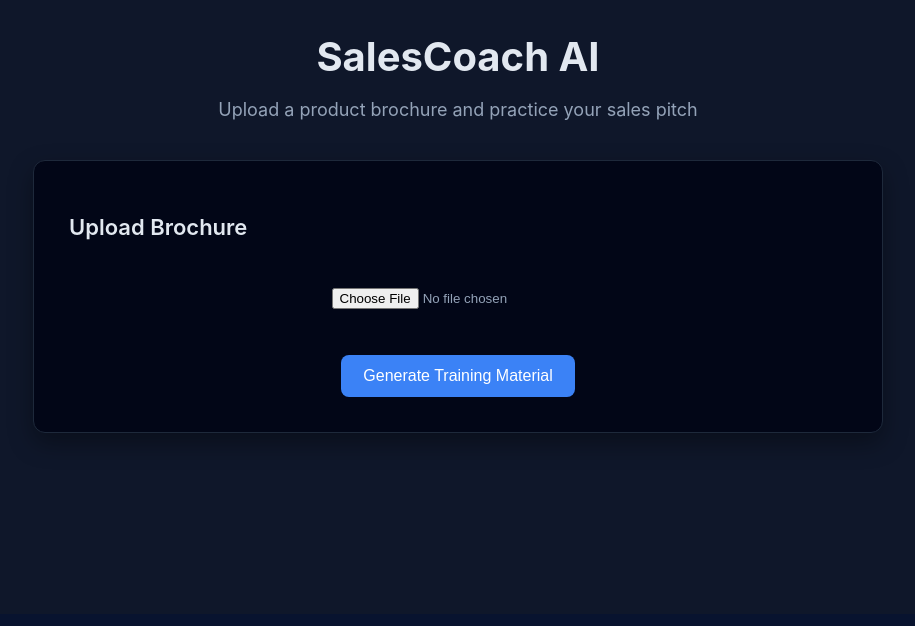
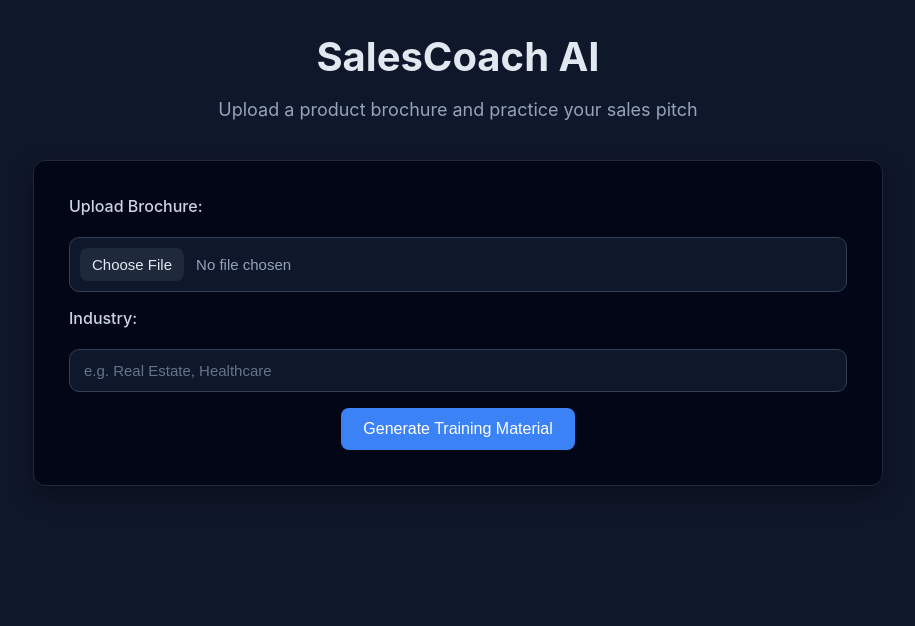
Before and after one commit to mugdhachalla/ai-sales-coach, a Flask app: page /upload_page in a window 1280 px wide. Shown: the part 186-812 px from the top of the page, without its empty margins (182-1097 px from the left). Before the commit the page ends 630 px from the top, so only its background shows below. Run offline with Flask 3, Linux system fonts and the light colour scheme.

Commit message:
improve prompt and more

```diff
--- a/app.py
+++ b/app.py
@@ -3,24 +3,42 @@ from flask import Flask, render_template, request, jsonify, redirect, url_for, s
 import pdfplumber
 import os
 import requests
+import re
 from dotenv import load_dotenv
-from sentence_transformers import SentenceTransformer
-import faiss
-import numpy as np
 
 load_dotenv()
 
+MODE = (os.getenv("APP_MODE", "production") or "production").lower()
+USE_FULL_RAG = MODE in {"local", "dev", "development"}
+
 HF_API_KEY = os.getenv("HF_API_KEY")
+
+
+embedding_model = None
+faiss = None
+np = None
+
+if USE_FULL_RAG:
+    try:
+        from sentence_transformers import SentenceTransformer
+        import faiss
+        import numpy as np
+
+        embedding_model = SentenceTransformer("all-MiniLM-L6-v2")
+    except Exception as e:
+        print(f"[WARN] Full RAG disabled due to import/init issue: {e}")
+        USE_FULL_RAG = False
 
 
 client = InferenceClient(
     model="meta-llama/Llama-3.1-8B-Instruct",
     token=HF_API_KEY
 )
-embedding_model = SentenceTransformer("all-MiniLM-L6-v2")
 
 app = Flask(__name__)
 app.secret_key = os.getenv("SECRET_KEY")
+
+print(f"[INFO] APP_MODE={MODE} | FULL_RAG={'enabled' if USE_FULL_RAG else 'disabled'}")
 
 
 def extract_text(pdf_file):
@@ -56,11 +74,17 @@ def chunk_text(text, chunk_size=500):
 
 def create_embeddings(chunks):
 
+    if not USE_FULL_RAG or embedding_model is None or np is None:
+        raise RuntimeError("Full RAG mode is disabled. Embeddings are unavailable.")
+
     embeddings = embedding_model.encode(chunks)
 
     return np.array(embeddings).astype("float32")
 
 def build_index(embeddings):
+
+    if not USE_FULL_RAG or faiss is None:
+        raise RuntimeError("Full RAG mode is disabled. FAISS index is unavailable.")
 
     dimension = embeddings.shape[1]
 
@@ -72,6 +96,14 @@ def build_index(embeddings):
 
 
 def retrieve_context(query, index, chunks, k=3):
+
+    if not USE_FULL_RAG or embedding_model is None or np is None:
+        return retrieve_context_lightweight(query, chunks, k=k)
+
+    if not chunks:
+        return ""
+
+    k = min(k, len(chunks))
 
     query_embedding = embedding_model.encode([query]).astype("float32")
 
@@ -85,49 +117,78 @@ def retrieve_context(query, index, chunks, k=3):
     return " ".join(results)
 
 
-def generate_pitch(query, index, chunks):
+def retrieve_context_lightweight(query, chunks, k=3):
 
-    context = retrieve_context(query, index, chunks)
+    if not chunks:
+        return ""
+
+    k = min(k, len(chunks))
+
+    query_terms = set(re.findall(r"\w+", query.lower()))
+    scored_chunks = []
+
+    for chunk in chunks:
+        chunk_terms = set(re.findall(r"\w+", chunk.lower()))
+        overlap_score = len(query_terms.intersection(chunk_terms))
+        length_score = min(len(chunk) / 1000.0, 0.5)
+        score = overlap_score + length_score
+        scored_chunks.append((score, chunk))
+
+    top_chunks = [chunk for _, chunk in sorted(scored_chunks, key=lambda x: x[0], reverse=True)[:k]]
+    return " ".join(top_chunks)
+
+
+def generate_pitch(context, industry="General"):
+
     context = context[:2000]
 
     prompt = f"""
-        You are an experienced sales trainer preparing training material for a new salesperson.
+        You are an experienced sales trainer and a Subject Matter Expert in the {industry} industry.
 
-        The salesperson needs to study the product and learn how to confidently explain and sell it to customers.
+        You are preparing training material for a new salesperson.
+
+        The salesperson needs to study the product and learn how to confidently explain, position, and sell it to customers within this industry context.
 
         Using the product information below, create clear and structured training material.
+
+        Ensure your explanations reflect real world industry knowledge, customer expectations, and competitive dynamics in the {industry} space.
 
         The material should be easy to read and written like a trainer teaching a trainee how to sell the product.
 
         Write the training material using the following structure:
 
         PRODUCT OVERVIEW
-        Explain what the product is and what it is designed to do.
+        Explain what the product is, what it does, and how it fits within the {industry} industry. Provide context on where it stands in the market.
 
         TARGET CUSTOMER
-        Describe who the ideal customer for this product is.
+        Describe the ideal customer profile in the {industry}. Include roles, business types, and typical pain points relevant to this industry.
 
         KEY CUSTOMER BENEFITS
-        Explain the most important ways this product helps customers or solves problems.
+        Explain the most important ways this product helps customers. Clearly connect benefits to real problems faced in the {industry}.
 
         IMPORTANT FEATURES
-        Explain the most important product features and why they matter to customers.
+        Explain the most important product features and why they matter specifically for customers in this industry.
 
         HOW TO EXPLAIN THIS PRODUCT TO A CUSTOMER
-        Describe how a salesperson should talk about this product during a conversation with a customer.
+        Describe how a salesperson should present this product in a conversation. Include positioning, storytelling, and value articulation tailored to the {industry}.
 
         COMMON CUSTOMER QUESTIONS
-        List a few realistic questions a customer might ask about this product.
+        List realistic questions customers in this industry are likely to ask about the product.
+
+        CUSTOMER OBJECTIONS AND HOW TO HANDLE THEM
+        List common objections customers may have in this industry. For each objection, provide a strong, practical response that a salesperson can use confidently.
 
         SALES TIPS
-        Give practical advice to the salesperson on how to present the product confidently.
+        Give practical, real world advice to help the salesperson present, differentiate, and close effectively in the {industry}.
 
         Guidelines:
         Write in clear paragraphs.
         Do not use asterisks or bullet symbols.
         Do not use markdown formatting.
-        Keep the tone professional, helpful, and instructional.
-        Write as if a trainer is teaching a new salesperson how to sell the product.
+        Keep the tone professional, practical, and instructional.
+        Write as if a trainer is coaching a new salesperson to succeed in real customer conversations.
+        Focus on clarity, confidence, and industry relevance.
+        Ensure all sections are completed fully. Keep explanations concise but complete.
 
         Product information from the brochure:
         {context}
@@ -141,7 +202,7 @@ def generate_pitch(query, index, chunks):
                 {"role": "system", "content": "You are a professional sales trainer."},
                 {"role": "user", "content": prompt}
             ],
-            max_tokens=900
+            max_tokens=1500
         )
 
         return completion.choices[0].message.content
@@ -246,28 +307,33 @@ def upload_page():
 @app.route("/upload", methods=["POST"])
 def upload():
 
-    file = request.files["brochure"]
+    file = request.files.get("brochure")
+    industry = (request.form.get("industry", "General") or "General").strip()
+
+    if not file or file.filename == "":
+        return "No file uploaded", 400
 
     brochure_text = extract_text(file)
+    if not brochure_text.strip():
+        return "Could not extract text from brochure", 400
 
     chunks = chunk_text(brochure_text)
+    if not chunks:
+        return "No usable content found", 400
 
-    embeddings = create_embeddings(chunks)
+    query = f"{industry} product features benefits pricing use cases target customer"
 
-    index = build_index(embeddings)
-    context = retrieve_context(
-        "product features benefits pricing use cases target customer",
-        index,
-        chunks
-    )
+    if USE_FULL_RAG:
+        embeddings = create_embeddings(chunks)
+        index = build_index(embeddings)
+        context = retrieve_context(query, index, chunks, k=3)
+    else:
+        context = retrieve_context_lightweight(query, chunks, k=3)
 
-    pitch = generate_pitch(
-        "product features benefits pricing use cases target customer",
-        index,
-        chunks
-    )
-    session ["pitch"]=pitch
-    session["context"]=context
+    pitch = generate_pitch(context=context, industry=industry)
+    session["pitch"] = pitch
+    session["context"] = context
+    session["industry"] = industry
 
     return render_template("results.html", pitch=pitch)
 
--- a/static/styles.css
+++ b/static/styles.css
@@ -161,13 +161,56 @@ font-size:22px;
 font-weight:600;
 }
 
-/* FILE UPLOAD */
+/* INPUTS */
+
+input[type="text"],
+textarea,
+input[type="file"]{
+width:100%;
+box-sizing:border-box;
+padding:12px 14px;
+border-radius:10px;
+border:1px solid #334155;
+background:#0f172a;
+color:#e2e8f0;
+font-size:15px;
+transition:border-color 0.2s, box-shadow 0.2s, background 0.2s;
+}
+
+input[type="text"]::placeholder,
+textarea::placeholder{
+color:#64748b;
+}
+
+input[type="text"]:focus,
+textarea:focus,
+input[type="file"]:focus{
+outline:none;
+border-color:#60a5fa;
+box-shadow:0 0 0 3px rgba(59,130,246,0.2);
+background:#111c31;
+}
 
 input[type="file"]{
-display:block;
-margin:20px auto;
 padding:10px;
 color:#94a3b8;
+cursor:pointer;
+}
+
+input[type="file"]::file-selector-button{
+margin-right:12px;
+padding:8px 12px;
+border:none;
+border-radius:8px;
+background:#1e293b;
+color:#e2e8f0;
+font-weight:500;
+cursor:pointer;
+transition:background 0.2s;
+}
+
+input[type="file"]::file-selector-button:hover{
+background:#334155;
 }
 
 /* FORM LAYOUT */
@@ -184,25 +227,18 @@ label{
 font-weight:500;
 display:block;
 margin-bottom:5px;
+color:#cbd5e1;
 }
 
 /* TEXTAREAS */
 
 textarea{
-width:100%;
 min-height:110px;
-padding:12px;
-border-radius:8px;
-border:1px solid #1e293b;
-background:#0f172a;
-color:#e2e8f0;
-font-size:15px;
 resize:vertical;
 }
 
 textarea:focus{
 outline:none;
-border-color:#3b82f6;
 }
 
 /* BUTTONS */
--- a/templates/index.html
+++ b/templates/index.html
@@ -22,14 +22,31 @@
 
 <div class="card">
 
-<h2>Upload Brochure</h2>
+<form id="uploadForm" action="{{ url_for('upload') }}" method="post" enctype="multipart/form-data">
 
-<form action="{{ url_for('upload') }}" method="post" enctype="multipart/form-data">
+<label>Upload Brochure:</label>
 <input type="file" name="brochure" required>
-<button type="submit">Generate Training Material</button>
+
+<label>Industry:</label>
+<input type="text" name="industry" placeholder="e.g. Real Estate, Healthcare" required>
+
+<button type="submit" id="submitBtn">Generate Training Material</button>
+
+<div id="spinner" class="spinner hidden"></div>
+<p id="loadingText" class="loading-text hidden">Processing your brochure...</p>
+
 </form>
 
+
 </div>
+
+<script>
+document.getElementById('uploadForm').addEventListener('submit', function() {
+  document.getElementById('submitBtn').classList.add('hidden');
+  document.getElementById('spinner').classList.remove('hidden');
+  document.getElementById('loadingText').classList.remove('hidden');
+});
+</script>
 
 </div>
 
```
Also changed, not shown: other parts of static/styles.css (+40 -0 lines), requirements.txt (+78 -8 lines), templates/404.html (added, +38 -0 lines), README.md, 1 other file.
